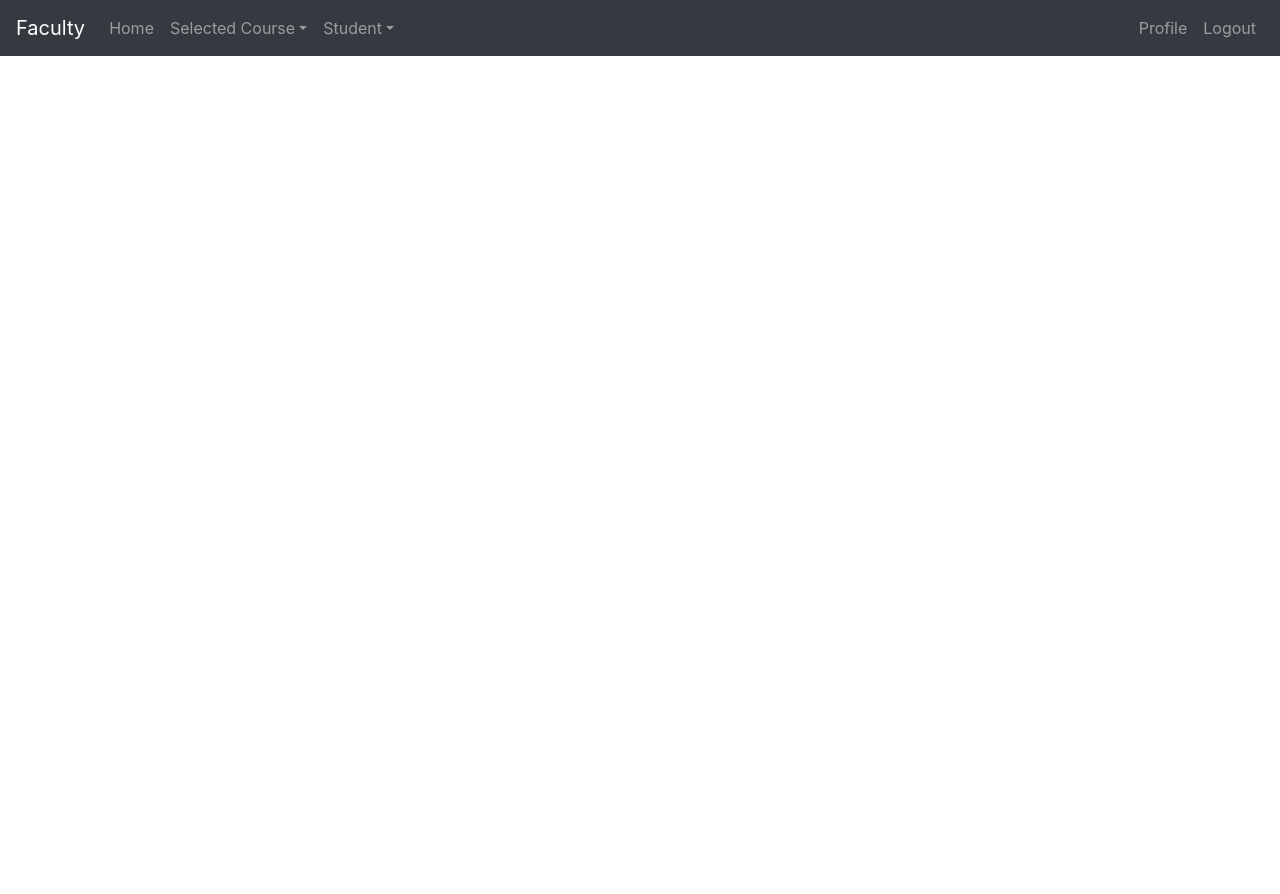
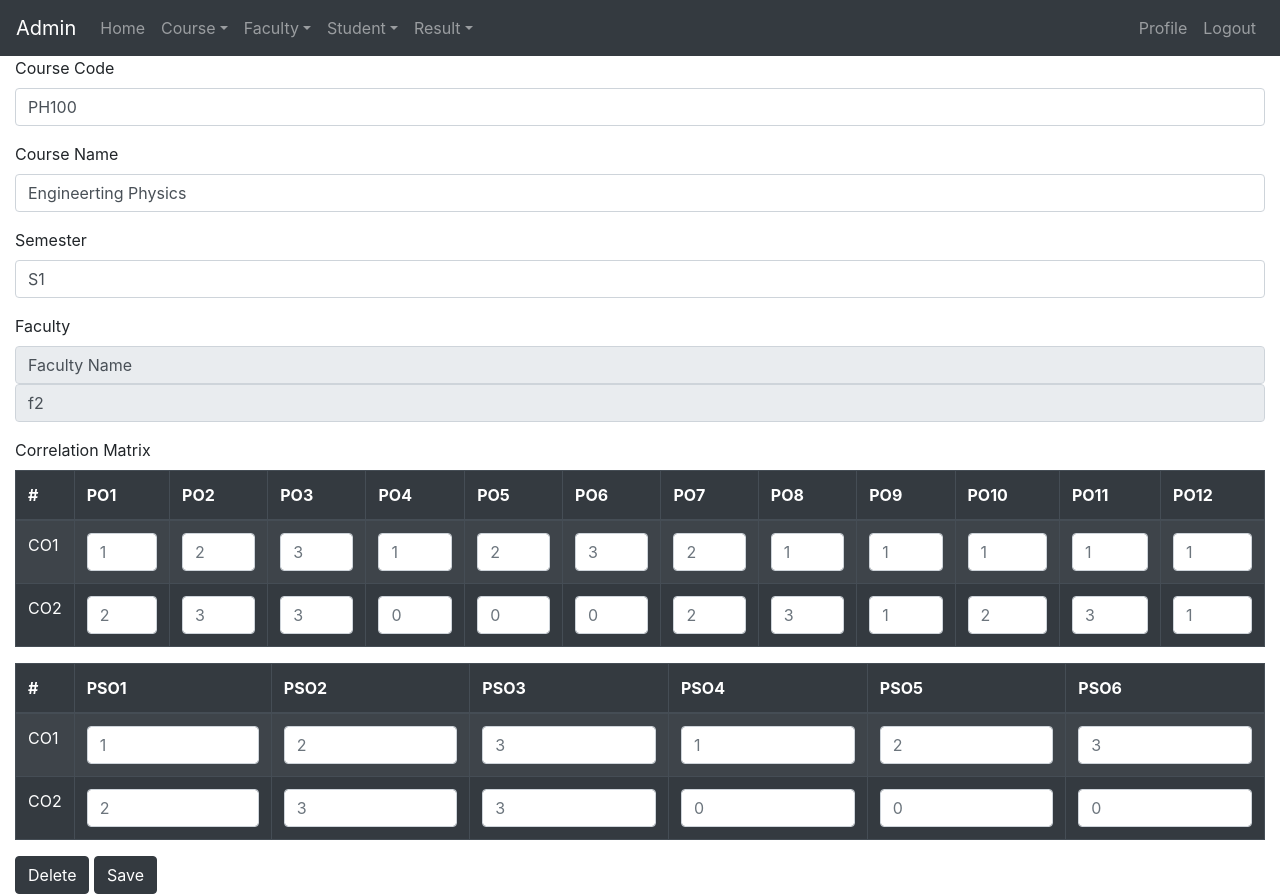
Before and after one commit to dhruvpeter/co_po_automation, a React (Create React App) app: page /admin/course/course-details/selected-course in a window 1280 px wide. Before the commit the page ends 800 px from the top, so only its background shows below. Built offline with nearby package versions, Linux system fonts and the light colour scheme.

Commit message:
Minor change to button color

```diff
--- a/src/App.js
+++ b/src/App.js
@@ -5,8 +5,8 @@ import Faculty from "./Component/Faculty/Faculty";
 export default function App() {
   return (
     <div>
-      {/* <Admin /> */}
-      <Faculty />
+      <Admin />
+      {/* <Faculty /> */}
     </div>
   );
 }
--- a/src/Component/Admin/Course/AddCourse/AddCourse.js
+++ b/src/Component/Admin/Course/AddCourse/AddCourse.js
@@ -150,7 +150,7 @@ export default function AddCourse() {
       </div>
 
       <div>
-        <Button variant="primary" onClick={Submit}>
+        <Button variant="dark" onClick={Submit}>
           Save
         </Button>
       </div>
--- a/src/Component/Admin/Course/CourseDetails/SelectedCourse/SelectedCourse.js
+++ b/src/Component/Admin/Course/CourseDetails/SelectedCourse/SelectedCourse.js
@@ -167,10 +167,10 @@ export default function SelectedCourse() {
       </div>
 
       <div>
-        <Button variant="primary" onClick={Delete}>
+        <Button variant="dark" onClick={Delete}>
           Delete
         </Button>{" "}
-        <Button variant="primary" onClick={Submit}>
+        <Button variant="dark" onClick={Submit}>
           Save
         </Button>
       </div>
```
